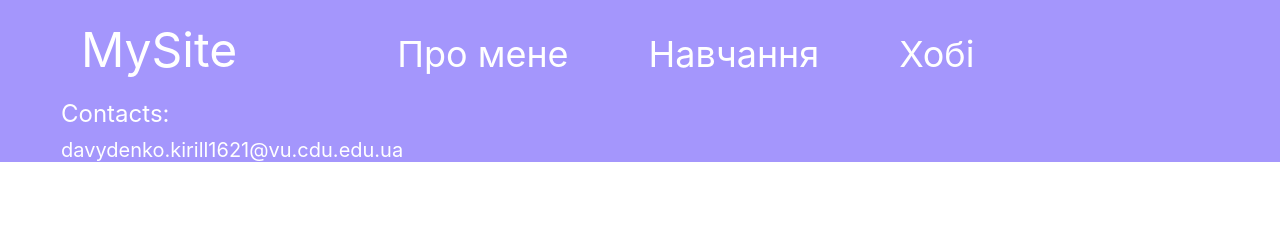
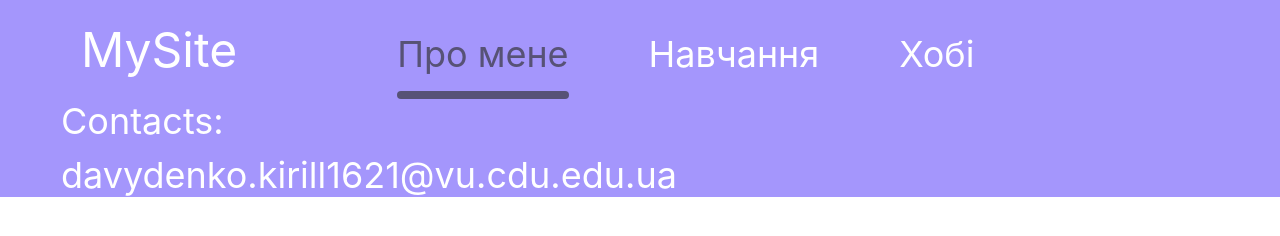
Before and after one commit to DavydenkoKirill1621/personal-website, a plain HTML site: page index.html in a window 1280 px wide. Drawn offline with nearby package versions, Linux system fonts and the light colour scheme.

Commit message:
start mobilemenu

```diff
--- a/css/common.css
+++ b/css/common.css
@@ -33,5 +33,5 @@ button {
 }
 
 body {
-
+  background-color: #fff;
 }
--- a/css/home.css
+++ b/css/home.css
@@ -52,7 +52,9 @@
     gap: 80px;
   }
 }
+
 .nav-link{
+  position: relative;
   color: #FFF;
   text-align: center;
   font-family: Inter;
@@ -60,6 +62,23 @@
   font-style: normal;
   font-weight: 400;
   line-height: normal;
+}
+
+.nav-link-active{
+  color: #575276;
+}
+
+.nav-link-active::after{
+  box-sizing: border-box;
+  display: flex;
+  content: '';
+  position: absolute;
+  left: 0;
+  bottom: -23px;
+  height: 8px;
+  background-color: #575276;
+  border-radius: 4px;
+  width: 100%;
 }
 
 .menu-button {
@@ -82,7 +101,15 @@
     width: 36px;
     height: 36px;
 }
+/*
+MAIN
+MAIN
+MAIN
+*/
 
+.page-main{
+  background: #ECE9FD;
+}
 
 /*
 FOOTER
@@ -94,7 +121,7 @@ FOOTER
   background-color: #A496FC;
 }
 
-.contxts-text{
+.contacts-text{
   color: #FFF;
 
   font-family: Inter;
@@ -104,13 +131,8 @@ FOOTER
   line-height: normal;
 }
 @media screen and (min-width: 1158px){
-  .contxts-text{
-    color: #FFF;
-    font-family: Inter;
-    font-size: 24px;
-    font-style: normal;
-    font-weight: 400;
-    line-height: normal;
+  .contacts-text{
+    font-size: 36px;
   }
 }
 
@@ -123,6 +145,11 @@ FOOTER
   font-weight: 400;
   line-height: normal;
 }
+@media screen and (min-width: 1158px){
+  .contacts-link{
+    font-size: 36px;
+  }
+}
 
 .footer-container{
   display: flex;
--- a/index.html
+++ b/index.html
@@ -19,7 +19,7 @@
             <nav class="page-nav">
                 <a href="index.html" class="logo-link">MySite</a>
                 <ul class="nav-list">
-                    <li class="nav-list-item"><a href="" class="nav-link">Про мене</a></li>
+                    <li class="nav-list-item"><a href="" class="nav-link nav-link-active">Про мене</a></li>
                     <li class="nav-list-item"><a href="" class="nav-link">Навчання</a></li>
                     <li class="nav-list-item"><a href="" class="nav-link">Хобі</a></li>
                 </ul>
@@ -31,9 +31,14 @@
             </button>
         </div>
     </header>
+
+    <main class="page-main">
+
+    </main>
+
     <footer class="page-footer">
         <div class="container footer-container">
-            <h2 class="contxts-text">Contacts:</h2>
+            <h2 class="contacts-text">Contacts:</h2>
             <address class="contacts">
                 <a href="mailto:davydenko.kirill1621@vu.cdu.edu.ua"
                     class="contacts-link">davydenko.kirill1621@vu.cdu.edu.ua</a>
--- /dev/null
+++ b/main.js
@@ -0,0 +1 @@
+import './js/mobile'
```
Also changed, not shown: js/mobile.js (added, +13 -0 lines).
